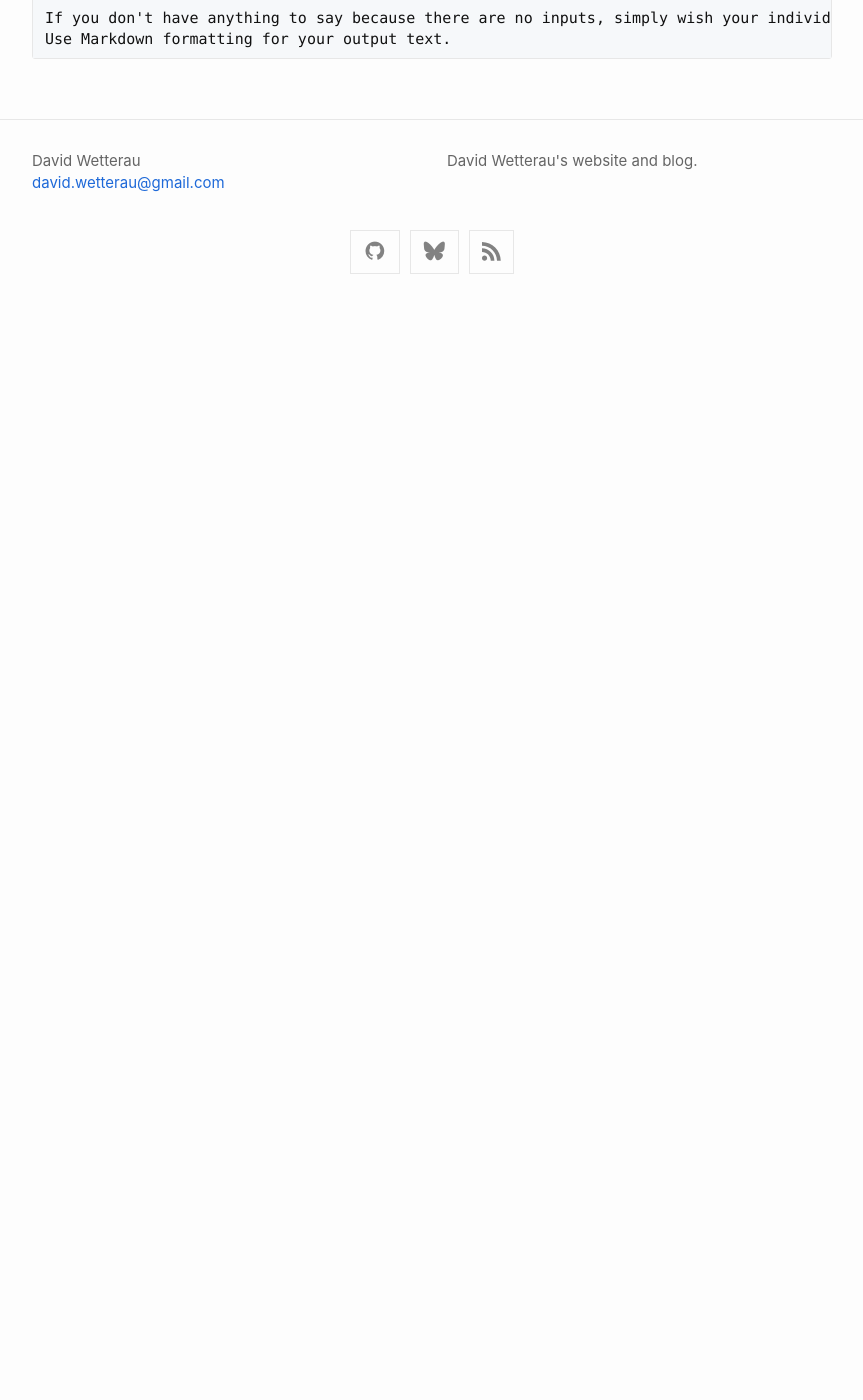
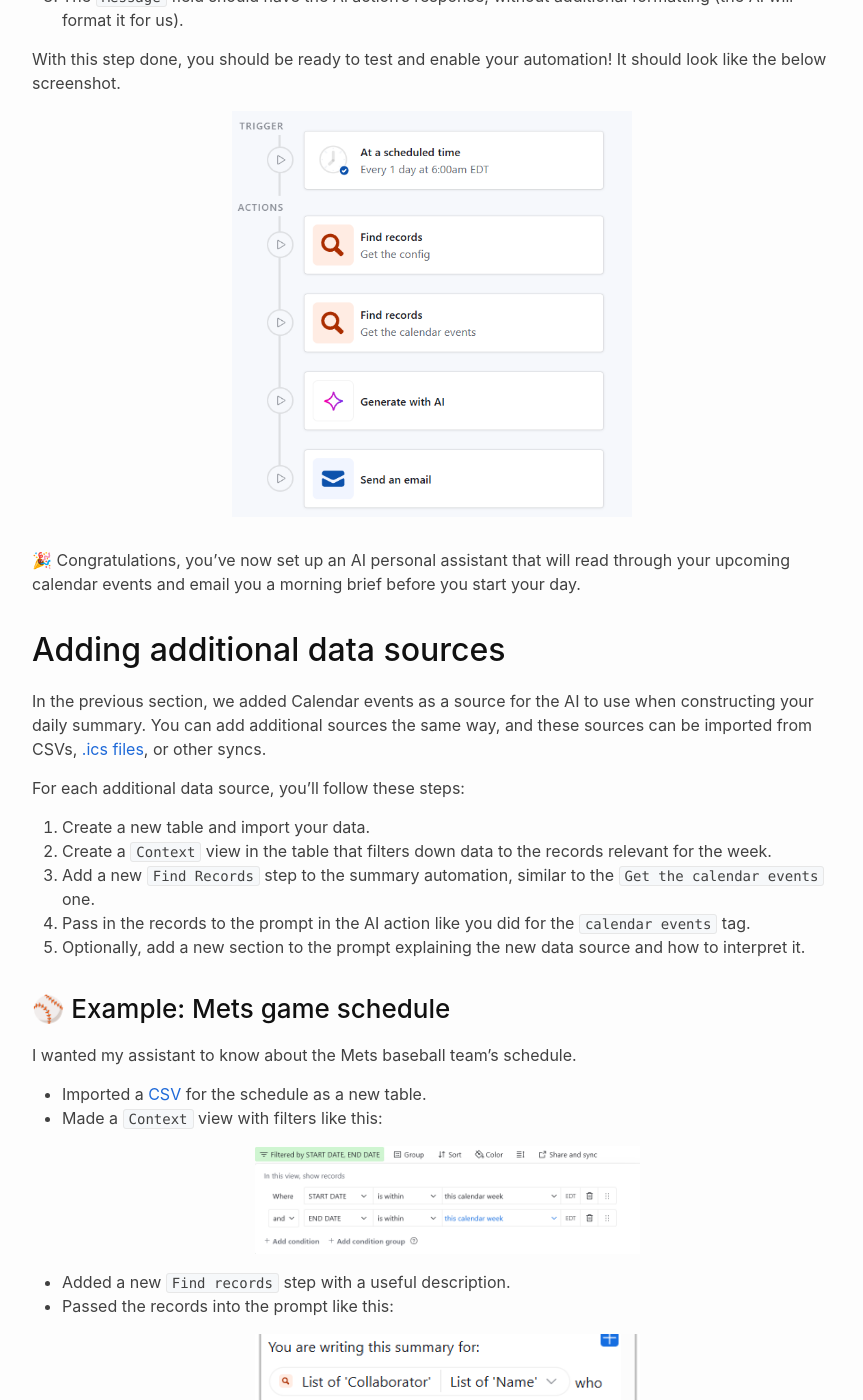
Before and after one commit to dwetterau/dwetterau.github.io, a Jekyll site: the page built from _posts/2025-05-15-custom-airtable-agent-chapter-1.md, in a window 1280 px wide and 1400 px high, scrolled down 8156 px. Shown: the whole window, without its empty margins (208-1071 px from the left). Built offline with Jekyll 4.4.1, drawn with Linux system fonts in a browser that asks for light colours; comment, search, counter and statistics services are not loaded; before the commit the page ends 8466 px from its top, so only the background shows below that; some of the changed text lies outside the part shown.

Commit message:
initial draft ready

````diff
--- a/_posts/2025-05-15-custom-airtable-agent-chapter-1.md
+++ b/_posts/2025-05-15-custom-airtable-agent-chapter-1.md
@@ -41,7 +39,7 @@ Your config should look like the image below. <br /><img src="/assets/post_image
 1. Rename this table to `Calendar`
 1. [Optional] You can add additional sync sources to this same table to bring in other calendars. If you do be sure to include the sync source later on when you are filling out AI prompts.
 
-### Creating a "Context" view
+### Create a "Context" view
 
 1.  Create a new view in the synced table called `Context`.
 1.  In the `Context` view, set filters to only include events for the current week, as shown in the screenshot below.
@@ -65,7 +63,7 @@ Your config should look like the image below. <br /><img src="/assets/post_image
 ### Define the AI prompt
 
 Add a `Generate with AI` action to your automation next.
-Copy the prompt from [here](#summary-prompt) into the "Prompt" box on the right side of the screen.
+Copy the prompt from **[here](#summary-prompt)** into the "Prompt" box on the right side of the screen.
 Within this prompt, there are **four** places where you need to replace a tag that looks like this: `<REPLACE ...>` with a chip. Each one is explained below.
 
 1. For the `current time` tag, add an "A specific time" -> "Actual run time" chip, and select your preferred date format and timezone.
@@ -91,7 +89,62 @@ At the end of all of these steps your action should look something like this:
 
 ### Send some emails
 
-## Prompts
+Add one last action to your automation, the `Send email` action that will deliver the AI-generated message to you.
+Feel free to configure this however you'd like. My email looks like the following:
+<img src="/assets/post_images/custom_personal_assistant/summary_email_properties.png" alt="Summary email properties" class="centered-image small-image p1">
+
+1. The chip in the `To` field is configured just like the `name` tag was earlier.
+   This time, select `Email` instead of `Name`.
+1. The chip in the `Subject` field is the same as the `current time` tag from earlier.
+1. The `Message` field should have the Ai action's response, without additional formatting (the AI will format it for us).
+
+With this step done, you should be ready to test and enable your automation! It should look like the below screenshot.
+<img src="/assets/post_images/custom_personal_assistant/summary_automation.png" alt="Summary automation" class="centered-image small-image p1">
+
+🎉 Congratulations, you've now set up an AI personal assistant that will read through your upcoming calendar events and email you a morning brief before you start your day.
+
+## Adding additional data sources
+
+In the previous section, we added Calendar events as a source for the AI to use when constructing your daily summary.
+You can add additional sources the same way, and these sources can be imported from CSVs, [.ics files](https://support.airtable.com/docs/calendar-import-extension), or other syncs.
+
+For each additional data source, you'll follow these steps:
+
+1. Create a new table and import your data.
+1. Create a `Context` view in the table that filters down data to the records relevant for the week.
+1. Add a new `Find Records` step to the summary automation, similar to the `Get the calendar events` one.
+1. Pass in the records to the prompt in the AI action like you did for the `calendar events` tag.
+1. Optionally, add a new section to the prompt explaining the new data source and how to interpret it.
+
+### ⚾ Example: Mets game schedule
+
+I wanted my assistant to know about the Mets baseball team’s schedule.
+
+- Imported a [CSV](https://www.mlb.com/mets/schedule/downloadable-schedule) for the schedule as a new table.
+- Made a `Context` view with filters like this:
+  <img src="/assets/post_images/custom_personal_assistant/mets_table_filters.png" alt="Mets table filters" class="centered-image small-image p1">
+- Added a new `Find records` step with a useful description.
+- Passed the records into the prompt like this:
+  <img src="/assets/post_images/custom_personal_assistant/mets_prompt_changes.png" alt="Mets prompt changes" class="centered-image small-image p1">
+- Added some instructions to the prompt for the AI to use when reasoning about these events:
+
+```
+## Calendar instructions
+... unchanged
+
+## Met's game instructions
+- If there are no Mets games, skip this section.
+- Don't tell me about the radio station, I don't use that
+- Do tell me what TV channel the game is on, and what time it starts.
+- Of course, tell me who the Mets are playing and where.
+```
+
+By following these steps, you can expand your AI personal assistant with additional events and knowledge sources, all without writing any code.
+
+# Next time
+
+In the next post, we'll add "memories" for the AI to consider in addition to just events.
+We'll also set up a way for you to easily send and receive messages directly with the AI.
 
 ### Summary prompt
 
````
Also changed, not shown: other parts of _posts/2025-05-15-custom-airtable-agent-chapter-1.md (+1 -3 lines), assets/post_images/custom_personal_assistant/mets_prompt_changes.png (added), assets/post_images/custom_personal_assistant/mets_table_filters.png (added), assets/post_images/custom_personal_assistant/summary_automation.png (added), assets/post_images/custom_personal_assistant/summary_email_properties.png (added).
